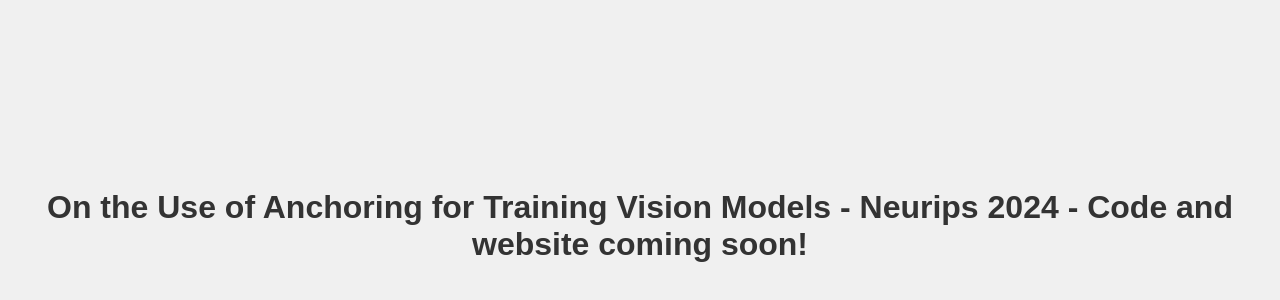
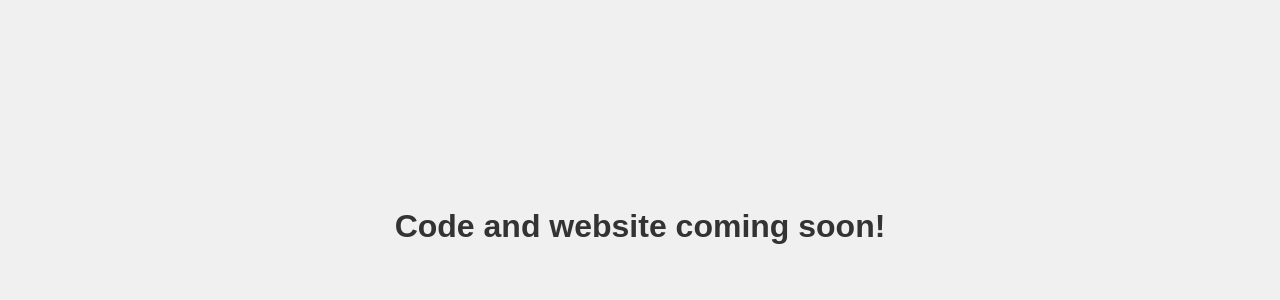
Before and after one commit to LLNL/anchoring, a plain HTML site: page root/index.html in a window 1280 px wide. Shown: the part 174-474 px from the top of the page. Drawn offline with Linux system fonts and the light colour scheme.

Commit message:
Update index.html

```diff
--- a/root/index.html
+++ b/root/index.html
@@ -19,6 +19,6 @@
     </style>
 </head>
 <body>
-    <h1>On the Use of Anchoring for Training Vision Models - Neurips 2024 - Code and website coming soon!</h1>
+    <h1>Code and website coming soon!</h1>
 </body>
 </html>
```
